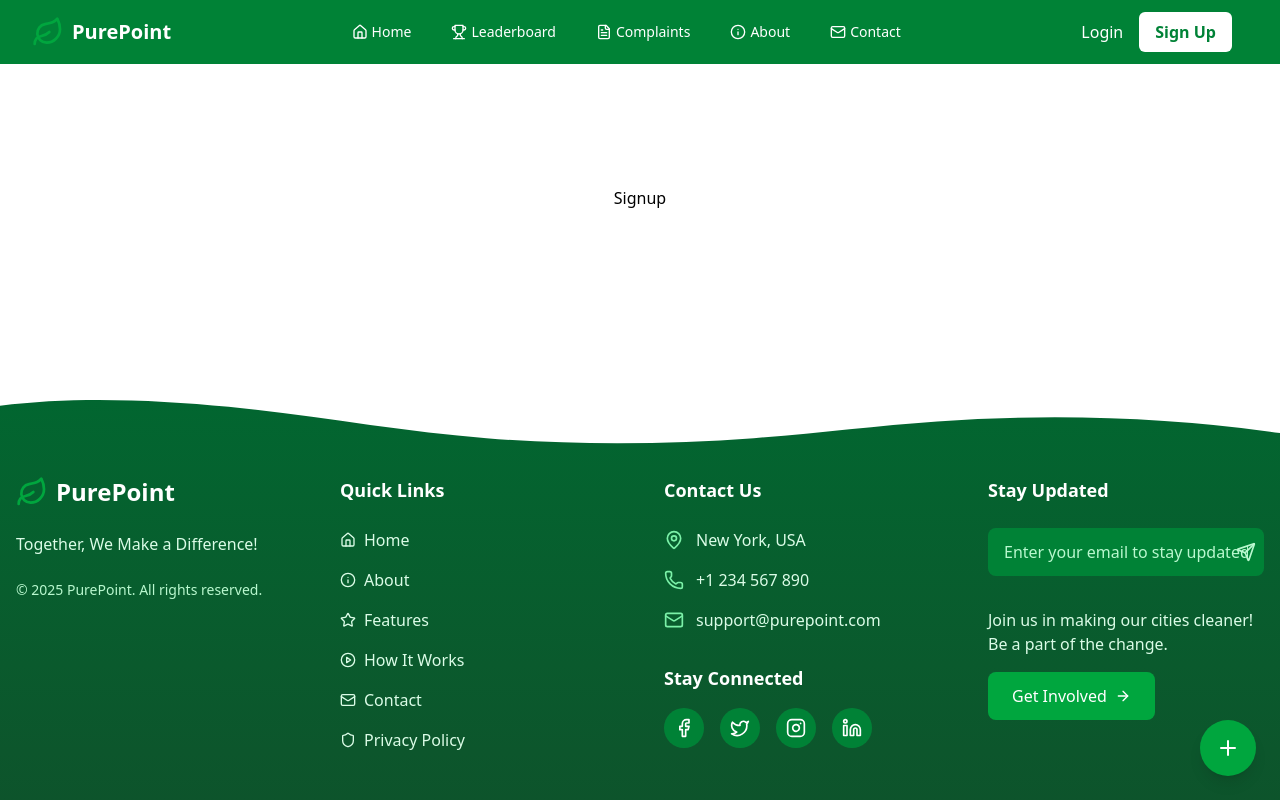
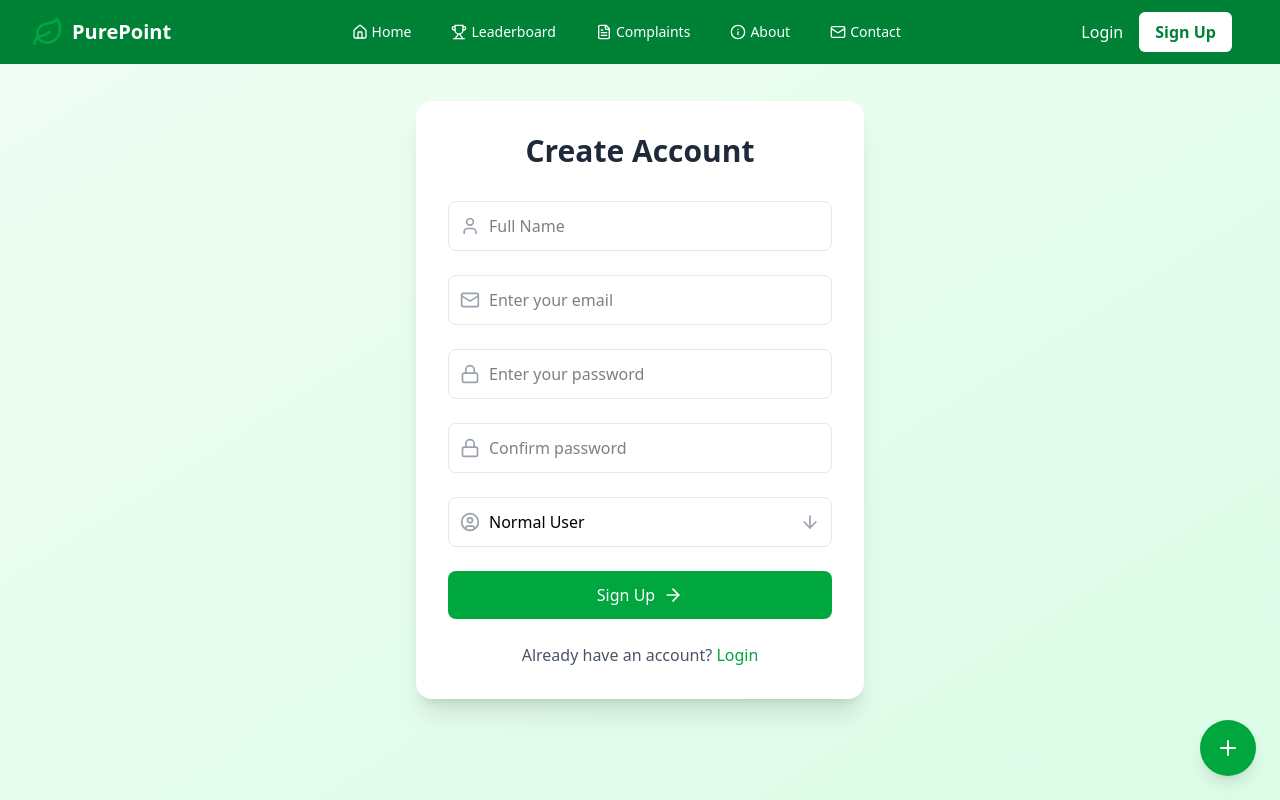
Before and after one commit to doshantgiradkar/purepoint, a React (Vite) app in the folder frontend/: page /signup in a window 1280 px wide. Shown: the top 800 px of the page. Built offline with nearby package versions, Linux system fonts and the light colour scheme.

Commit message:
made a sign-up form

```diff
--- a/frontend/src/pages/Signup.jsx
+++ b/frontend/src/pages/Signup.jsx
@@ -1,9 +1,132 @@
-import React from 'react'
+import { useState } from 'react';
+import { ArrowRight, Mail, Lock, UserCircle, User, Building } from 'lucide-react';
 
-const Signup = () => {
+const SignUpPage = () => {
+  const [formData, setFormData] = useState({
+    email: '',
+    password: '',
+    confirmPassword: '',
+    fullName: '',
+    role: 'normal',
+    organization: ''
+  });
+  const [isLoading, setIsLoading] = useState(false);
+
+  const handleSubmit = async (e) => {
+    e.preventDefault();
+    setIsLoading(true);
+    await new Promise(resolve => setTimeout(resolve, 1000));
+    setIsLoading(false);
+  };
+
   return (
-    <div>Signup</div>
-  )
-}
+    <div className="w-full min-h-screen bg-gradient-to-br from-green-50 to-green-100 flex items-center justify-center p-4">
+      <div className="bg-white rounded-2xl shadow-xl w-full max-w-md p-8 transform transition-all duration-300 hover:scale-[1.02]">
+        <h1 className="text-3xl font-bold text-gray-800 mb-8 text-center">Create Account</h1>
 
-export default Signup
+        <form onSubmit={handleSubmit} className="space-y-6">
+          <div className="relative">
+            <User className="absolute left-3 top-1/2 -translate-y-1/2 text-gray-400" size={20} />
+            <input
+              type="text"
+              value={formData.fullName}
+              onChange={(e) => setFormData({...formData, fullName: e.target.value})}
+              placeholder="Full Name"
+              className="w-full pl-10 pr-4 py-3 border border-gray-200 rounded-lg focus:outline-none focus:ring-1 focus:ring-green-600 focus:border-transparent transition-all duration-300"
+              required
+            />
+          </div>
+
+          <div className="relative">
+            <Mail className="absolute left-3 top-1/2 -translate-y-1/2 text-gray-400" size={20} />
+            <input
+              type="email"
+              value={formData.email}
+              onChange={(e) => setFormData({...formData, email: e.target.value})}
+              placeholder="Enter your email"
+              className="w-full pl-10 pr-4 py-3 border border-gray-200 rounded-lg focus:outline-none focus:ring-1 focus:ring-green-600 focus:border-transparent transition-all duration-300"
+              required
+            />
+          </div>
+
+          <div className="relative">
+            <Lock className="absolute left-3 top-1/2 -translate-y-1/2 text-gray-400" size={20} />
+            <input
+              type="password"
+              value={formData.password}
+              onChange={(e) => setFormData({...formData, password: e.target.value})}
+              placeholder="Enter your password"
+              className="w-full pl-10 pr-4 py-3 border border-gray-200 rounded-lg focus:outline-none focus:ring-1 focus:ring-green-600 focus:border-transparent transition-all duration-300"
+              required
+            />
+          </div>
+
+          <div className="relative">
+            <Lock className="absolute left-3 top-1/2 -translate-y-1/2 text-gray-400" size={20} />
+            <input
+              type="password"
+              value={formData.confirmPassword}
+              onChange={(e) => setFormData({...formData, confirmPassword: e.target.value})}
+              placeholder="Confirm password"
+              className="w-full pl-10 pr-4 py-3 border border-gray-200 rounded-lg focus:outline-none focus:ring-1 focus:ring-green-600 focus:border-transparent transition-all duration-300"
+              required
+            />
+          </div>
+
+          <div className="relative">
+            <UserCircle className="absolute left-3 top-1/2 -translate-y-1/2 text-gray-400" size={20} />
+            <select
+              value={formData.role}
+              onChange={(e) => setFormData({...formData, role: e.target.value})}
+              className="w-full pl-10 pr-4 py-3 border border-gray-200 rounded-lg focus:outline-none focus:ring-1 focus:ring-green-600 focus:border-transparent transition-all duration-300 appearance-none bg-white"
+            >
+              <option value="normal">Normal User</option>
+              <option value="authority">Authority</option>
+            </select>
+            <div className="absolute right-3 top-1/2 -translate-y-1/2 pointer-events-none">
+              <ArrowRight size={20} className="text-gray-400 transform rotate-90" />
+            </div>
+          </div>
+
+          {formData.role === 'authority' && (
+            <div className="relative">
+              <Building className="absolute left-3 top-1/2 -translate-y-1/2 text-gray-400" size={20} />
+              <input
+                type="text"
+                value={formData.organization}
+                onChange={(e) => setFormData({...formData, organization: e.target.value})}
+                placeholder="Organization Name"
+                className="w-full pl-10 pr-4 py-3 border border-gray-200 rounded-lg focus:outline-none focus:ring-1 focus:ring-green-600 focus:border-transparent transition-all duration-300"
+                required={formData.role === 'authority'}
+              />
+            </div>
+          )}
+
+          <button
+            type="submit"
+            disabled={isLoading}
+            className="w-full bg-green-600 text-white py-3 rounded-lg flex items-center justify-center gap-2 hover:bg-emerald-600 transform transition-all duration-300 hover:scale-[1.02] disabled:opacity-50 disabled:cursor-not-allowed"
+          >
+            {isLoading ? (
+              <div className="w-6 h-6 border-2 border-white border-t-transparent rounded-full animate-spin" />
+            ) : (
+              <>
+                Sign Up
+                <ArrowRight size={20} className="transition-transform group-hover:translate-x-1" />
+              </>
+            )}
+          </button>
+        </form>
+
+        <p className="text-center mt-6 text-gray-600">
+          Already have an account?{' '}
+          <a href="#" className="text-green-600 hover:text-emerald-600 transition-colors duration-300">
+            Login
+          </a>
+        </p>
+      </div>
+    </div>
+  );
+};
+
+export default SignUpPage;
```
